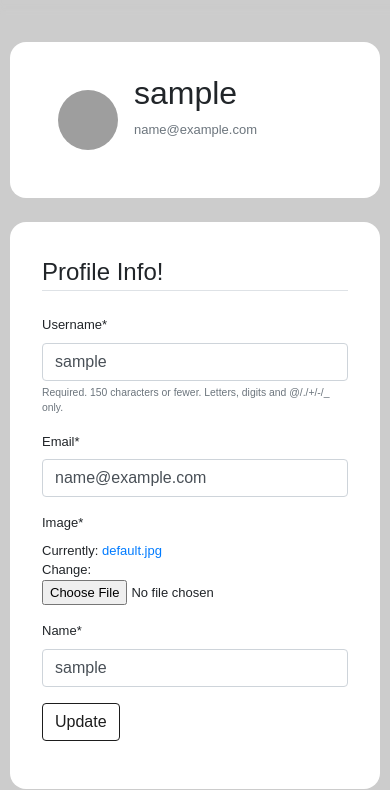
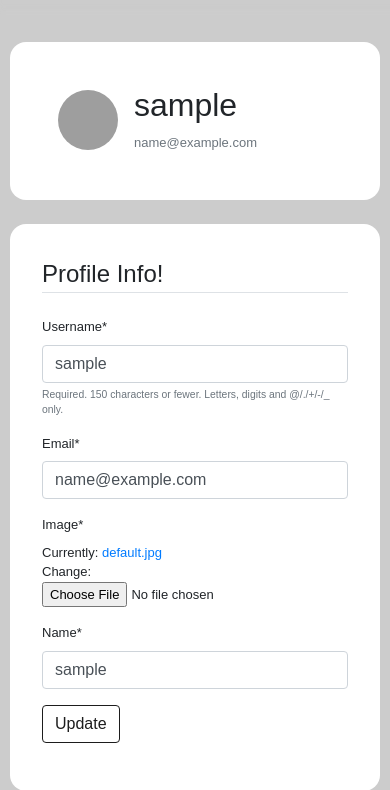
Before and after one commit to kunalx86/blog-app, a Django app: page /profile/ in a window 390 px wide. Shown: the part 68-858 px from the top of the page. Run offline with Django 3.2, Linux system fonts and the light colour scheme; the visitor is signed in with stand-in values (Sample User, id 1); data comes from the database, SQL or seed files in the repository; parts of the project's set-up code (start-up, migrations or seed data) failed here and were passed over; some libraries are stand-ins or nearby versions; grey boxes are pictures that could not be loaded.

Commit message:
Changed the media-body, so image looks good

```diff
--- a/static/styles.css
+++ b/static/styles.css
@@ -164,6 +164,17 @@ footer {
     margin-left: 25%;
 }
 
+.media {
+    display: flex;
+    flex-direction: row;
+}
+
+.media-body {
+    display: flex;
+    flex-direction: column;
+    margin-top: 1.5%;
+}
+
 .account-img {
     margin: 1rem;
     margin-bottom: 1rem;
@@ -192,4 +203,7 @@ footer {
         margin-right: 0;
         width: 100%;
     }
+    .media-body {
+        margin-top: 4%;
+    }
 }
```
